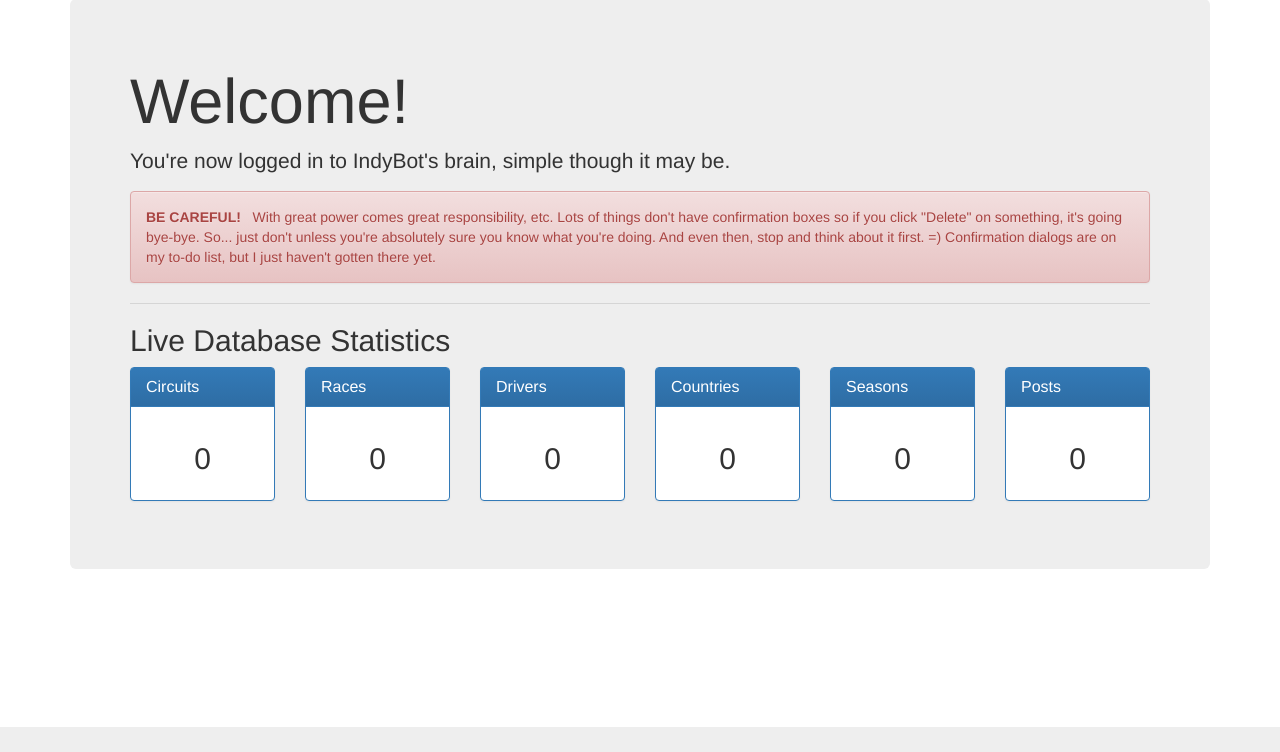
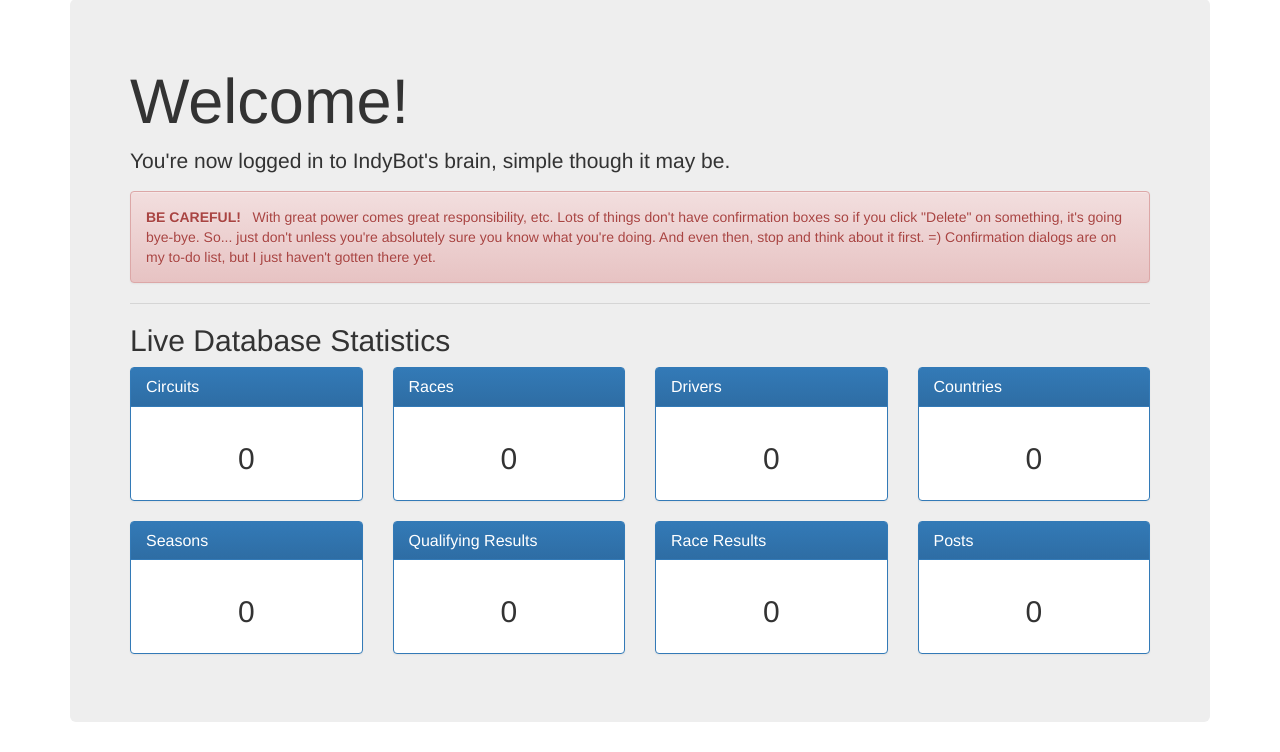
Before and after one commit to jestrella52/indybot, a Django app: page / in a window 1280 px wide. Shown: the part 73-825 px from the top of the page. Before the commit the page ends 800 px from the top, so only its background shows below. Run offline with Django 3.2, Linux system fonts and the light colour scheme; a user stored in the database is signed in; data that the repository does not hold is empty; some libraries are stand-ins or nearby versions.

```diff
--- a/manager/templates/index.html
+++ b/manager/templates/index.html
@@ -11,7 +11,7 @@
     <hr>
     <h2>Live Database Statistics</h2>
     <div class="row">
-        <div class="col-md-2">
+        <div class="col-md-3">
             <div class="panel panel-primary">
                 <div class="panel-heading">
                     <h3 class="panel-title">Circuits</h3>
@@ -21,7 +21,7 @@
                 </div>
             </div>
         </div>
-        <div class="col-md-2">
+        <div class="col-md-3">
             <div class="panel panel-primary">
                 <div class="panel-heading">
                     <h3 class="panel-title">Races</h3>
@@ -31,7 +31,7 @@
                 </div>
             </div>
         </div>
-        <div class="col-md-2">
+        <div class="col-md-3">
             <div class="panel panel-primary">
                 <div class="panel-heading">
                     <h3 class="panel-title">Drivers</h3>
@@ -41,7 +41,7 @@
                 </div>
             </div>
         </div>
-        <div class="col-md-2">
+        <div class="col-md-3">
             <div class="panel panel-primary">
                 <div class="panel-heading">
                     <h3 class="panel-title">Countries</h3>
@@ -51,7 +51,9 @@
                 </div>
             </div>
         </div>
-        <div class="col-md-2">
+    </div>
+    <div class="row">
+        <div class="col-md-3">
             <div class="panel panel-primary">
                 <div class="panel-heading">
                     <h3 class="panel-title">Seasons</h3>
@@ -61,7 +63,27 @@
                 </div>
             </div>
         </div>
-        <div class="col-md-2">
+        <div class="col-md-3">
+            <div class="panel panel-primary">
+                <div class="panel-heading">
+                    <h3 class="panel-title">Qualifying Results</h3>
+                </div>
+                <div class="panel-body" align="center">
+                    <h2>{{ resultQualCount }}</h2>
+                </div>
+            </div>
+        </div>
+        <div class="col-md-3">
+            <div class="panel panel-primary">
+                <div class="panel-heading">
+                    <h3 class="panel-title">Race Results</h3>
+                </div>
+                <div class="panel-body" align="center">
+                    <h2>{{ resultRaceCount }}</h2>
+                </div>
+            </div>
+        </div>
+        <div class="col-md-3">
             <div class="panel panel-primary">
                 <div class="panel-heading">
                     <h3 class="panel-title">Posts</h3>
--- a/manager/views.py
+++ b/manager/views.py
@@ -36,6 +36,8 @@ def index(request):
     raceList = Race.objects.order_by('id')
     seasonList = Season.objects.order_by('id')
     postList = Post.objects.order_by('id')
+    resultQualCount = Result.objects.filter(type_id=1).count()
+    resultRaceCount = Result.objects.filter(type_id=2).count()
 
     template = loader.get_template('index.html')
     context = {
@@ -46,6 +48,8 @@ def index(request):
         'seasonList': seasonList,
         'countryList': countryList,
         'postList': postList,
+        'resultQualCount': resultQualCount,
+        'resultRaceCount': resultRaceCount,
     }
     return HttpResponse(template.render(context, request))
 
```
